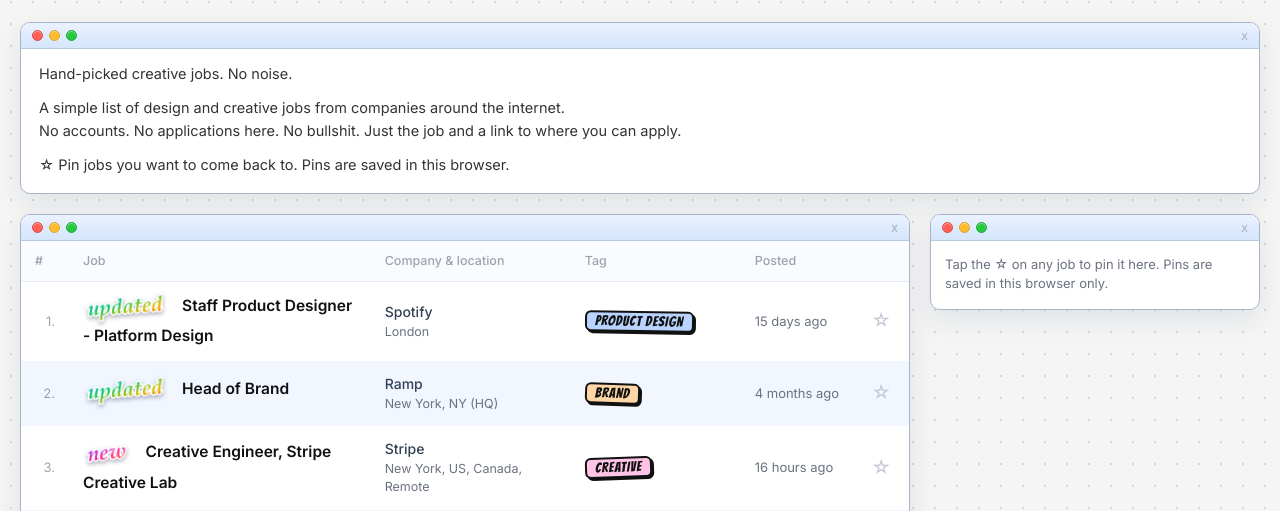
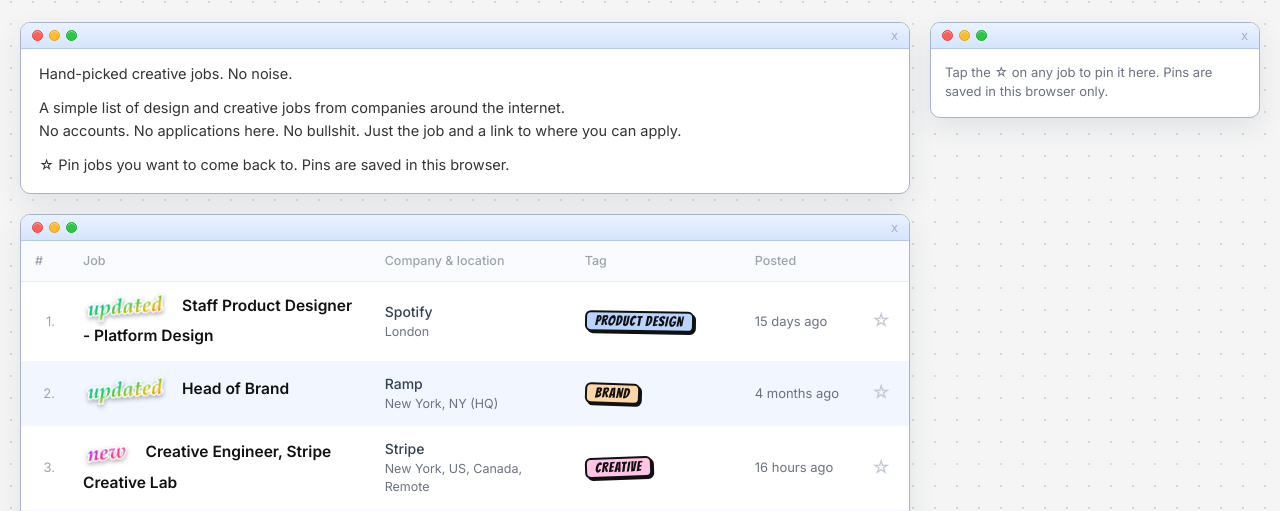
Before and after one commit to imti-ahmed/Oddities-Site, a PHP site: page / in a window 1280 px wide. Shown: the part 53-564 px from the top of the page. Run offline with PHP 8.4, Linux system fonts and the light colour scheme; some web fonts are replaced.

Commit message:
Welcome card same width as table with pinned box moved up beside it; remove About card heading lines
Co-Authored-By: Claude Sonnet 5.5 <noreply@anthropic.com>
Claude-Session: https://claude.ai/code/session_01ESDPcYUjbkEt4bugoRiZYx

```diff
--- a/index.php
+++ b/index.php
@@ -101,6 +101,7 @@ function table_head(): string
 
   <!-- ===== Jobs + Dead zone ===== -->
   <section id="listView">
+    <div class="layout">
       <div class="intro win" id="intro">
         <?= winbar() ?>
         <div class="winbody">
@@ -110,7 +111,6 @@ function table_head(): string
         </div>
       </div>
 
-    <div class="layout">
       <div class="main">
         <p class="dead-note" id="deadNote" hidden>Jobs that are <b>closed</b>, or <b>inactive</b> (not posted or updated in over <?= (int)$settings['stale_days'] ?> days, so probably not hiring any more). Kept here for reference.</p>
         <div class="card win">
@@ -161,7 +161,6 @@ function table_head(): string
       <div class="win">
         <?= winbar() ?>
         <div class="winbody">
-          <p>The project</p>
           <p>A simple job board for creative people.</p>
           <p>I collect design and creative jobs from around the internet and put them here in one place. Every listing takes you directly to the original job posting.</p>
           <p>That's pretty much it.</p>
@@ -171,7 +170,6 @@ function table_head(): string
       <div class="win">
         <?= winbar() ?>
         <div class="winbody">
-          <p>Who made this</p>
           <p>Made by Imtiyaz, a designer who spends too much time on the internet and probably too much time looking at job boards.</p>
           <p>I wanted a small, useful place to find creative jobs without all the extra stuff.</p>
         </div>
@@ -182,7 +180,6 @@ function table_head(): string
     <div class="win">
       <?= winbar() ?>
       <div class="winbody">
-        <p>How it works</p>
         <ol class="steps">
           <li>Jobs are collected from around the internet.</li>
           <li>Everything is hand picked and added manually.</li>
--- a/style.css
+++ b/style.css
@@ -71,13 +71,17 @@ button, select, input { font: inherit; color: inherit; }
 .btn-aqua:active { transform: translateY(1px); box-shadow: inset 0 1px 3px rgba(0,0,0,.2); }
 
 /* ---------- welcome card ---------- */
-.intro { margin: 22px 0 0; font-size: 14.5px; color: #333; }
+.intro { grid-area: intro; margin: 0 0 20px; font-size: 14.5px; color: #333; }
 .intro p { margin: 0 0 12px; line-height: 1.55; }   /* every line is the same plain paragraph: no headline, no small print */
 .intro p:last-child { margin-bottom: 0; }
 
 /* ---------- layout: table + pinned window ---------- */
-.layout { display: flex; gap: 20px; align-items: flex-start; margin-top: 20px; }
-.main { flex: 1; min-width: 0; }
+/* Left column: the welcome card, then the table. Right column: the pinned box, level with the welcome card at the top. */
+.layout {
+  display: grid; grid-template-columns: minmax(0, 1fr) 330px; column-gap: 20px; align-items: start; margin-top: 22px;
+  grid-template-areas: "intro pin" "main pin";
+}
+.main { grid-area: main; min-width: 0; }
 
 table.jobs { width: 100%; border-collapse: collapse; }
 table.jobs th { text-align: left; font-size: 12.5px; font-weight: 500; color: var(--faint); padding: 11px 14px; background: #fafbfe; border-bottom: 1px solid #e6ecf5; }
@@ -137,7 +141,7 @@ table.dead td { color: #8b95a5; }
 .stamp { display: inline-block; margin-right: 9px; padding: 0 7px; vertical-align: 1px; transform: rotate(-3deg); font: 400 14px/17px var(--comic); letter-spacing: .06em; text-transform: uppercase; color: #6b7280; background: #fff; border: 2px solid #9aa3b2; border-radius: 4px; }
 
 /* ---------- pinned window ---------- */
-#pinbox { width: 330px; flex: none; position: sticky; top: 66px; }
+#pinbox { grid-area: pin; position: sticky; top: 66px; }
 #pinbox .winbody { padding: 8px 0 4px; }
 #pinbox ul { list-style: none; margin: 0; padding: 0; max-height: 55vh; overflow: auto; }
 #pinbox li { display: flex; gap: 6px; padding: 7px 14px; align-items: flex-start; }
@@ -173,8 +177,9 @@ table.dead td { color: #8b95a5; }
 
 /* ---------- phones ---------- */
 @media (max-width: 1100px) {
-  .layout { flex-direction: column-reverse; }
-  #pinbox { position: static; width: 100%; }
+  /* narrower screens: one column, in this order: welcome card, pinned box, table */
+  .layout { grid-template-columns: minmax(0, 1fr); grid-template-areas: "intro" "pin" "main"; }
+  #pinbox { position: static; margin-bottom: 20px; }
   #pinbox.nopins { display: none; }
 }
 @media (max-width: 760px) {
```
Lines whose indentation alone changed are shown as unchanged.
